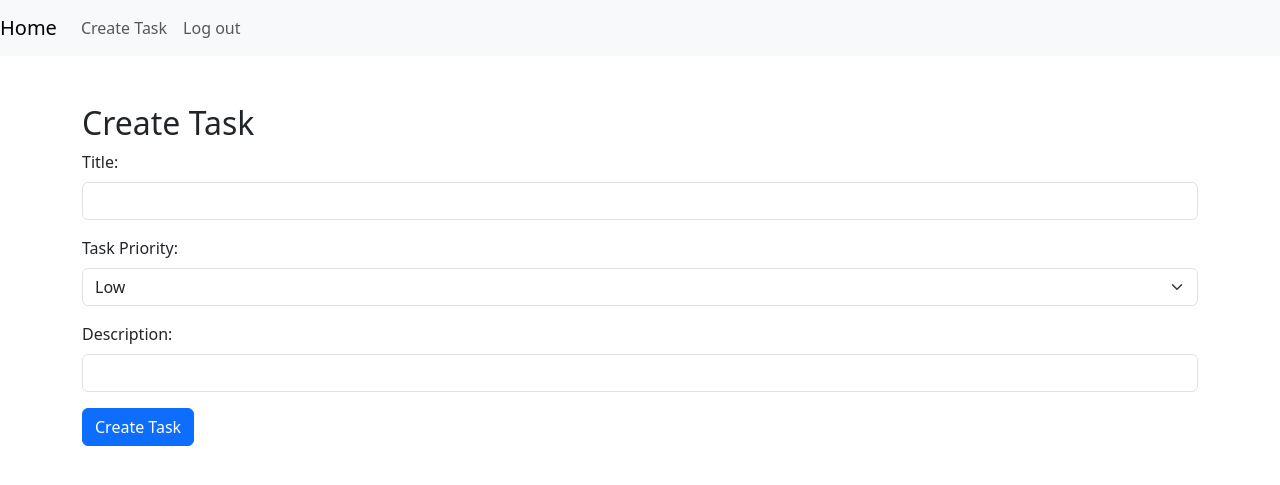
After one commit to abhishekmuhuri/To-do-webapp, a Flask app: page /create_task in a window 1280 px wide. The commit adds this page. Shown: the top 485 px of the page. Run offline with Flask 3, Linux system fonts and the light colour scheme; the visitor is signed in with stand-in values (Sample User, id 1).

Commit message:
done_task/delete_task done

```diff
--- a/package/__init__.py
+++ b/package/__init__.py
@@ -1,3 +1,4 @@
+import sqlalchemy
 from flask import Flask
 from flask_sqlalchemy import SQLAlchemy
 from flask_login import LoginManager
@@ -8,6 +9,7 @@ login_manager = LoginManager()
 # create the extension
 
 db = SQLAlchemy()
+sqlalchemy.Column
 
 # create the app
 app = Flask(__name__, template_folder='../templates')
--- a/package/forms.py
+++ b/package/forms.py
@@ -25,6 +25,5 @@ class UserForm(FlaskForm):
 
 class TaskForm(FlaskForm):
     title = StringField("Title", validators=[DataRequired(), Length(min=1, max=64)])
-    priority = StringField("Task Priority: ", validators=[DataRequired(), AnyOf(["Low", "Medium", "High"],
-                                                                                message="Please select priority")])
+    priority = SelectField("Task Priority: ", choices=[('Low', 'Low'), ('Medium', 'Medium'), ('High', 'High')], validators=[DataRequired()])
     description = StringField("Description", validators=[DataRequired(), Length(0, 256)])
--- a/package/model.py
+++ b/package/model.py
@@ -38,6 +38,7 @@ class Task(db.Model):
     title = db.Column(db.Integer, nullable=False)
     priority = db.Column(db.Integer, nullable=False)
     description = db.Column(db.Integer, nullable=False, default="None")
+    done = db.Column(db.Boolean, nullable=False, default=False)
 
     def __init__(self, user_id: int, title: str, priority: str, description: str):
         self.user_id = user_id
--- a/package/routes.py
+++ b/package/routes.py
@@ -43,7 +43,7 @@ def register():
 def logout():
     if current_user.is_authenticated:
         logout_user()
-        flash('Logged out!',category='success')
+        flash('Logged out!', category='success')
         return redirect(url_for('login'))
     return redirect(url_for('login'))
 
@@ -76,7 +76,7 @@ def login():
 @login_required
 def home():
     all_tasks = Task.query.all()
-    return render_template('home.html', tasks=all_tasks)
+    return render_template('home.html', all_tasks=all_tasks)
 
 
 @app.route('/create_task', methods=['GET', 'POST'])
@@ -89,12 +89,11 @@ def create_task():
         description = form.description.data
 
         new_task = Task(current_user.id, title, priority, description)
-
         db.session.add(new_task)
         db.session.commit()
-        flash(f"Task {title} created", category='info')
-        return redirect(url_for('home'))
-    return render_template('create_task', current_user=current_user)
+        flash(f"Task {title} created", category='success')
+
+    return render_template('create_task.html', current_user=current_user, form=form)
 
 
 @app.route("/delete_task", methods=['GET', 'POST'])
@@ -111,3 +110,40 @@ def delete_task():
         else:
             abort(400, "Bad Request: Task ID missing")
     return render_template('delete_task.html', current_user=current_user)
+
+
+# Remove Task / Task Done
+@app.route('/remove_task/<int:task_id>', methods=['POST'])
+@login_required
+def remove_task(task_id):
+    task = Task.query.get_or_404(task_id)
+    if current_user.id == task.user_id:
+        db.session.delete(task)
+        db.session.commit()
+        flash(f"Task {task.title} removed", category='success')
+
+    return redirect(url_for('home'))
+
+
+@app.route('/mark_done/<int:task_id>', methods=['POST', 'GET'])
+@login_required
+def mark_done(task_id):
+    task = Task.query.get_or_404(task_id)
+    if current_user.id == task.user_id:
+        task.done = True
+        db.session.commit()
+        flash(f"Task {task.title} marked as done", category='success')
+
+    return redirect(url_for('home'))
+
+
+@app.route('/mark_undone/<int:task_id>', methods=['POST', 'GET'])
+@login_required
+def mark_undone(task_id):
+    task = Task.query.get_or_404(task_id)
+    if current_user.id == task.user_id:
+        task.done = False
+        db.session.commit()
+        flash(f"Task {task.title} marked as undone", category='danger')
+
+    return redirect(url_for('home'))
--- a/templates/base.html
+++ b/templates/base.html
@@ -22,8 +22,7 @@
     <div class="navbar-nav">
 
         {% if current_user.is_authenticated %}
-        <a class="nav-item nav-link" href="#">Create Task</a>
-      <a class="nav-item nav-link" href="#">Delete Task</a>
+        <a class="nav-item nav-link" href="{{url_for('create_task')}}">Create Task</a>
       <a class="nav-item nav-link" href="{{url_for('logout')}}">Log out</a>
         {% else %}
       <a class="nav-item nav-link" href="{{url_for('login')}}">Login</a>
--- /dev/null
+++ b/templates/create_task.html
@@ -0,0 +1,39 @@
+{% extends 'base.html' %}
+
+{% block content %}
+
+<div class="container mt-5">
+    <h2>Create Task</h2>
+
+    <form method="post" action="{{ url_for('create_task') }}">
+        {{ form.hidden_tag() }}
+
+        <div class="mb-3">
+            <label for="title" class="form-label">Title:</label>
+            {{ form.title(class="form-control") }}
+            {% for error in form.title.errors %}
+                <div class="text-danger">{{ error }}</div>
+            {% endfor %}
+        </div>
+
+        <div class="mb-3">
+            <label for="priority" class="form-label">Task Priority:</label>
+            {{ form.priority(class="form-select") }}
+            {% for error in form.priority.errors %}
+                <div class="text-danger">{{ error }}</div>
+            {% endfor %}
+        </div>
+
+        <div class="mb-3">
+            <label for="description" class="form-label">Description:</label>
+            {{ form.description(class="form-control") }}
+            {% for error in form.description.errors %}
+                <div class="text-danger">{{ error }}</div>
+            {% endfor %}
+        </div>
+
+        <button type="submit" class="btn btn-primary">Create Task</button>
+    </form>
+</div>
+
+{% endblock %}
```
Also changed, not shown: templates/home.html (+43 -7 lines).
